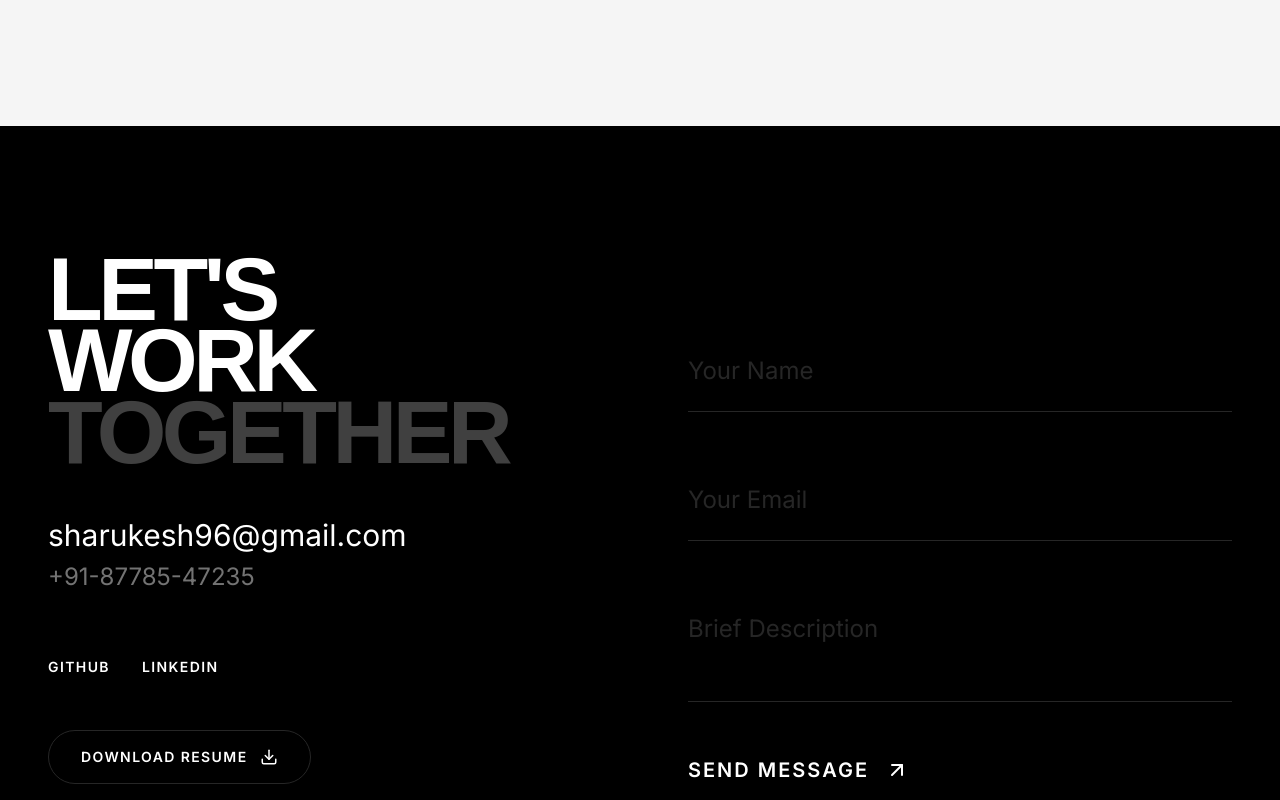
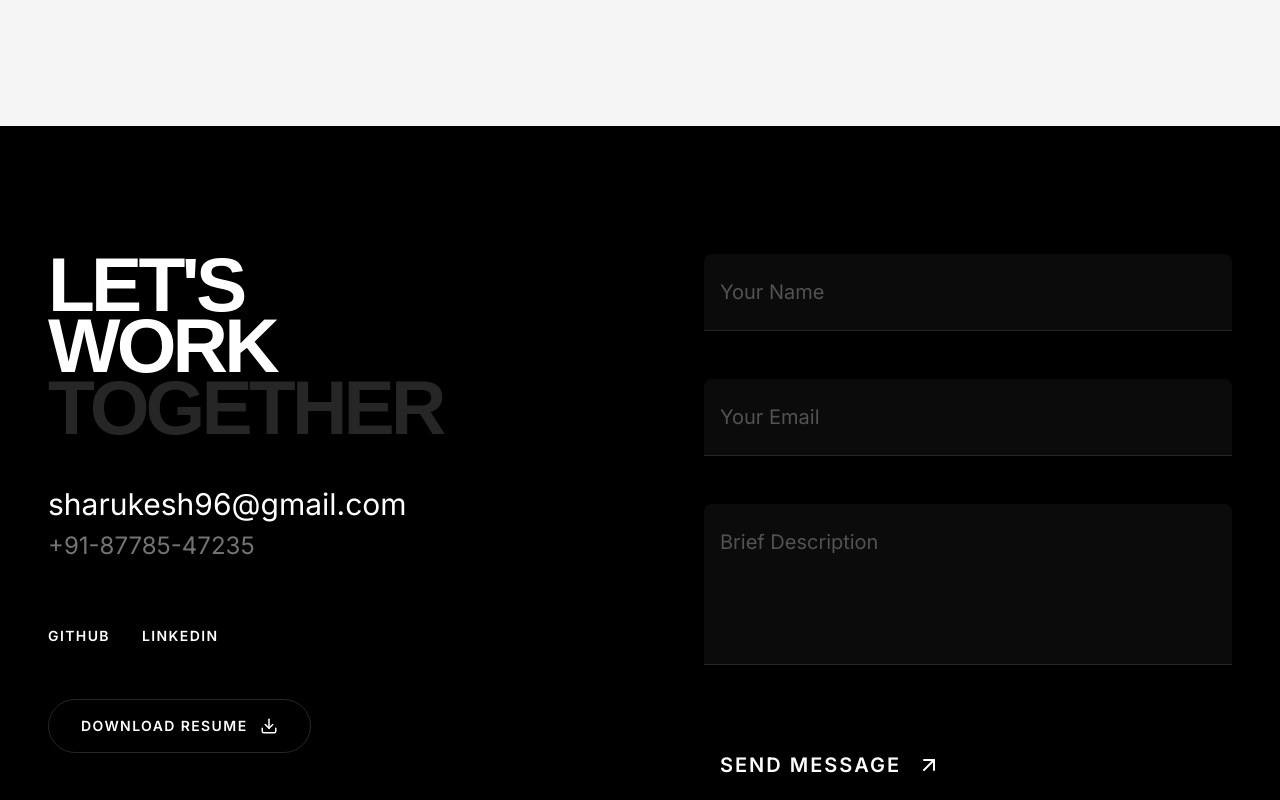
Before and after one commit to gohan68/Sharukesh_Portfolio, a React (Vite) app: page / in a window 1280 px wide. Shown: the part 6460-7260 px from the top of the page. Built offline with nearby package versions, Linux system fonts and the light colour scheme; a web font is replaced by a local one.

Commit message:
feat(contact): Improve layout and visual hierarchy
Refine the contact section's layout for better readability and visual appeal. Adjust spacing and font sizes to enhance the user experience and highlight key elements.

```diff
--- a/components/Contact.tsx
+++ b/components/Contact.tsx
@@ -21,19 +21,19 @@ const Contact: React.FC = () => {
   };
 
   return (
-    <section id="contact" className="py-32 bg-black text-white relative">
+    <section id="contact" className="py-32 bg-black text-white relative overflow-hidden">
       <div className="container mx-auto px-6 md:px-12">
-        <div className="grid lg:grid-cols-2 gap-24">
+        <div className="grid lg:grid-cols-2 gap-12 lg:gap-32 items-start">
 
-          <div>
+          <div className="relative z-10">
             <motion.h2
               initial={{ opacity: 0, y: 50 }}
               whileInView={{ opacity: 1, y: 0 }}
               viewport={{ once: true }}
               transition={{ duration: 0.8, ease: [0.22, 1, 0.36, 1] }}
-              className="text-[12vw] lg:text-[7vw] leading-[0.8] font-display font-black tracking-tighter mb-12"
+              className="text-[12vw] lg:text-[6vw] leading-[0.8] font-display font-black tracking-tighter mb-12"
             >
-              LET'S <br /> WORK <br /> <span className="text-neutral-700">TOGETHER</span>
+              LET'S <br /> WORK <br /> <span className="text-neutral-800">TOGETHER</span>
             </motion.h2>
 
             <motion.div
@@ -86,14 +86,14 @@ const Contact: React.FC = () => {
             viewport={{ once: true }}
             transition={{ duration: 0.8, ease: [0.22, 1, 0.36, 1], delay: 0.2 }}
             onSubmit={handleSubmit(onSubmit)}
-            className="space-y-12 self-end"
+            className="space-y-12 mt-12 lg:mt-0"
           >
              <div className="relative">
                 <input
                   {...register("name", { required: true })}
                   type="text"
                   placeholder="Your Name"
-                  className="w-full bg-transparent border-b border-neutral-800 py-6 text-2xl focus:outline-none focus:border-white transition-colors placeholder:text-neutral-800 text-white"
+                  className="w-full bg-neutral-900/50 border-b border-neutral-800 px-4 py-6 text-xl focus:outline-none focus:border-white focus:bg-neutral-900 transition-all placeholder:text-neutral-600 text-white rounded-t-lg"
                 />
              </div>
              <div className="relative">
@@ -101,19 +101,19 @@ const Contact: React.FC = () => {
                   {...register("email", { required: true })}
                   type="email"
                   placeholder="Your Email"
-                  className="w-full bg-transparent border-b border-neutral-800 py-6 text-2xl focus:outline-none focus:border-white transition-colors placeholder:text-neutral-800 text-white"
+                  className="w-full bg-neutral-900/50 border-b border-neutral-800 px-4 py-6 text-xl focus:outline-none focus:border-white focus:bg-neutral-900 transition-all placeholder:text-neutral-600 text-white rounded-t-lg"
                 />
              </div>
              <div className="relative">
                 <textarea
                   {...register("message", { required: true })}
-                  rows={2}
+                  rows={4}
                   placeholder="Brief Description"
-                  className="w-full bg-transparent border-b border-neutral-800 py-6 text-2xl focus:outline-none focus:border-white transition-colors placeholder:text-neutral-800 resize-none text-white"
+                  className="w-full bg-neutral-900/50 border-b border-neutral-800 px-4 py-6 text-xl focus:outline-none focus:border-white focus:bg-neutral-900 transition-all placeholder:text-neutral-600 resize-none text-white rounded-t-lg"
                 ></textarea>
              </div>
 
-             <button type="submit" className="group flex items-center gap-4 text-xl uppercase tracking-widest font-bold hover:gap-6 transition-all">
+             <button type="submit" className="group flex items-center gap-4 text-xl uppercase tracking-widest font-bold hover:gap-6 transition-all pt-8 pl-4">
                 Send Message <ArrowUpRight className="group-hover:-translate-y-1 group-hover:translate-x-1 transition-transform" />
              </button>
           </motion.form>
```
